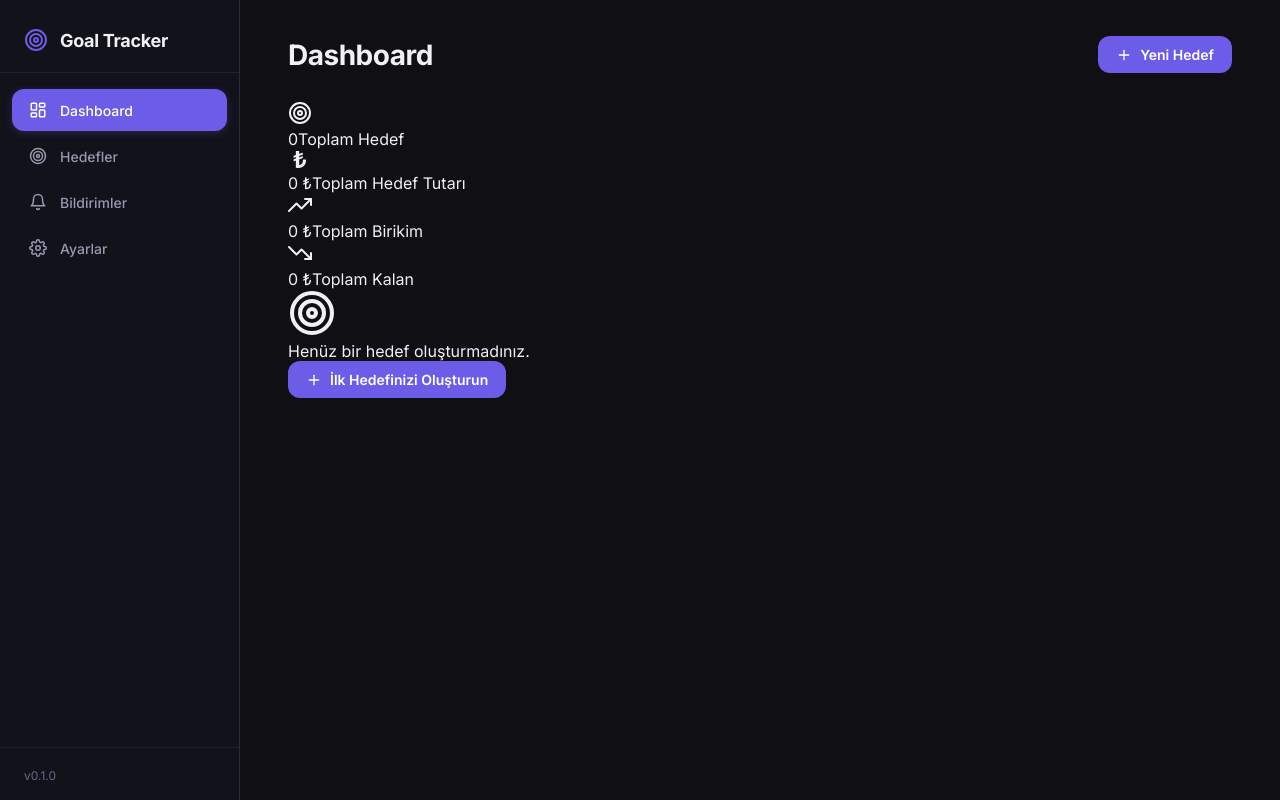
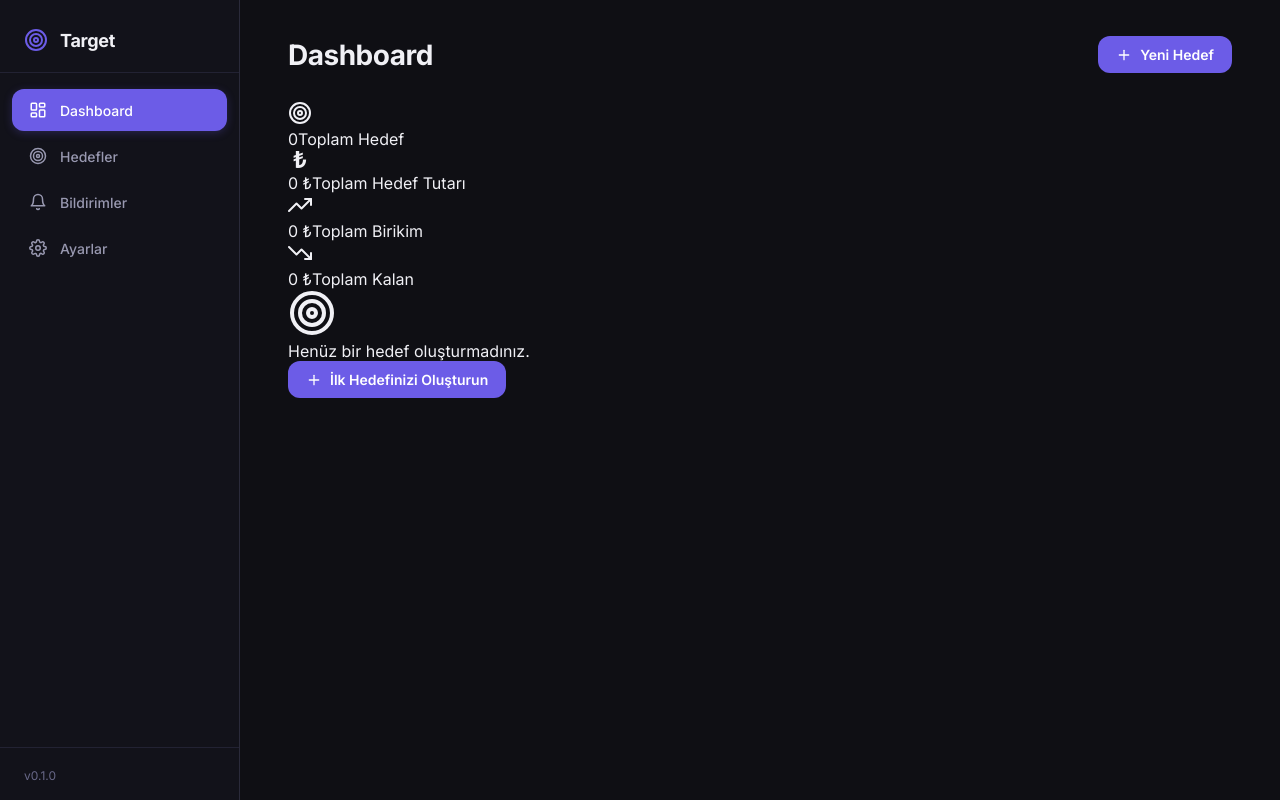
Before and after one commit to orkunerylmz/Target, a React (Vite) app: page / in a window 1280 px wide. Built offline with nearby package versions, Linux system fonts and the light colour scheme.

Commit message:
feat(components): update sidebar branding title to Target

```diff
--- a/src/components/Sidebar.tsx
+++ b/src/components/Sidebar.tsx
@@ -22,7 +22,7 @@ const Sidebar: React.FC<SidebarProps> = ({ activePage, onNavigate }) => {
         <span className="sidebar-logo">
           <TargetIcon size={24} />
         </span>
-        <h1 className="sidebar-title">Goal Tracker</h1>
+        <h1 className="sidebar-title">Target</h1>
       </div>
       <nav className="sidebar-nav">
         {NAV_ITEMS.map((item) => (
```
